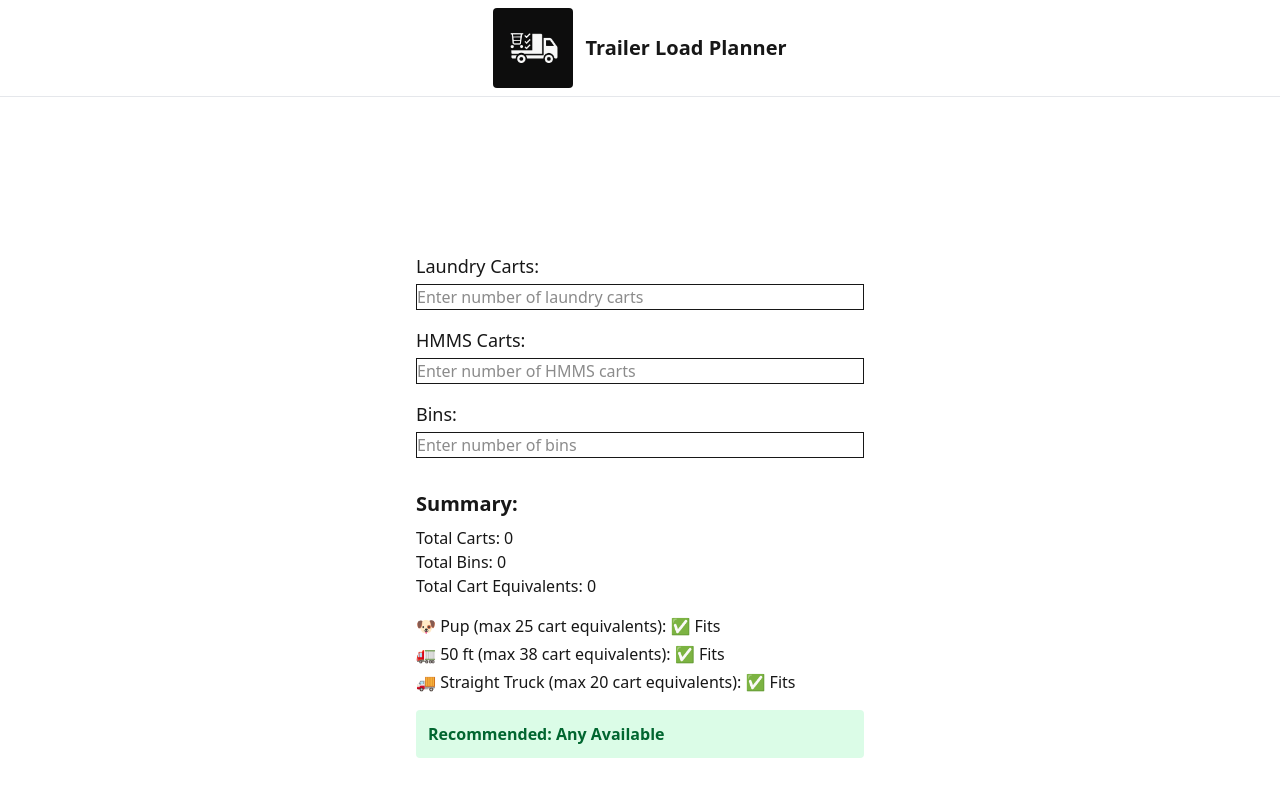
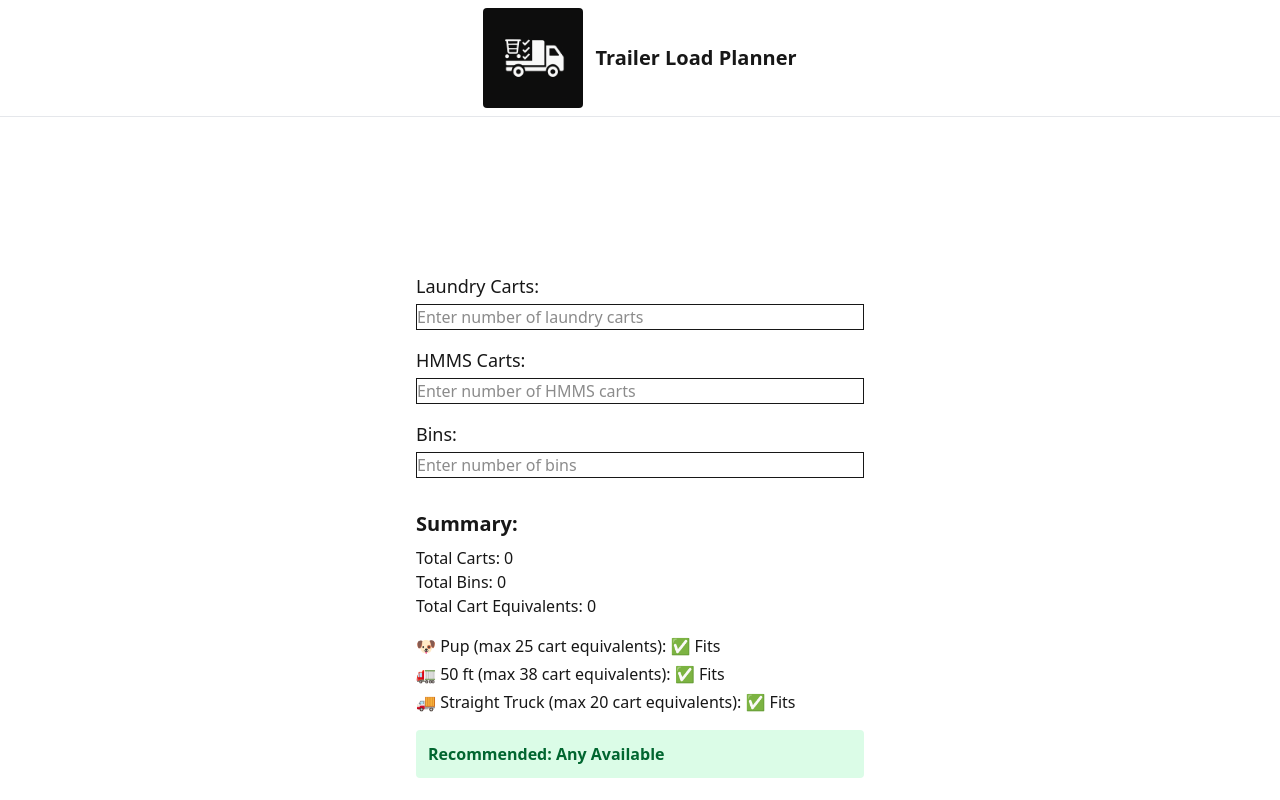
Before and after one commit to RW2023/loader, a Next.js app: page / in a window 1280 px wide. Shown: the top 800 px of the page. Built offline with nearby package versions, Linux system fonts and the light colour scheme.

Commit message:
fix: update logo dimensions for better visibility

```diff
--- a/src/app/components/Header.tsx
+++ b/src/app/components/Header.tsx
@@ -11,8 +11,8 @@ export default function Header() {
                     <Image
                         src="/logo.png"
                         alt="Trailer Load Planner logo"
-                        width={80}
-                        height={80}
+                        width={100}
+                        height={100}
                         className="rounded"
                     />
                     <span className="text-xl font-bold">Trailer Load Planner</span>
```
